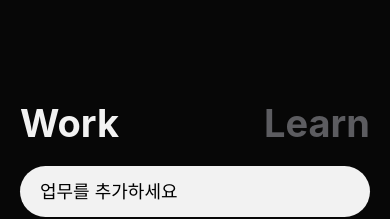
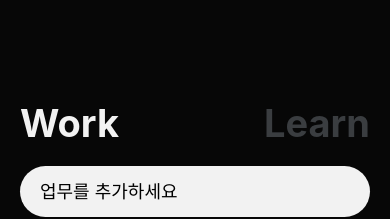
Before and after one commit to EumMericano-Study/WorkHardLearnHardApp, a React Native app: screen / in a window 390 px wide. Shown: the top 219 px of the page. Built offline with nearby package versions, Linux system fonts and the light colour scheme.

Commit message:
feat: 해시 오브젝트를 리스트화 하여 map함수 적용

```diff
--- a/App.tsx
+++ b/App.tsx
@@ -6,13 +6,22 @@ import {
   View,
   TouchableOpacity,
   TextInput,
+  ScrollView,
 } from "react-native";
 import { COLOR, FONT_WEIGHT } from "./constants";
+
+interface toDoListState {
+  [index: number]: toDoState;
+}
+interface toDoState {
+  text: string;
+  work: boolean;
+}
 
 export default function App() {
   const [working, setWorking] = useState<boolean>(true);
   const [text, setText] = useState<string>("");
-  const [toDos, setToDos] = useState({});
+  const [toDos, setToDos] = useState<toDoListState>({});
   const setToLearn = () => setWorking(false);
   const setToWork = () => setWorking(true);
 
@@ -33,7 +42,7 @@ export default function App() {
           <Text
             style={{
               ...styles.btnText,
-              color: working ? COLOR.WHITE : COLOR.GREY,
+              color: working ? COLOR.WHITE : COLOR.DARK_GREY,
             }}
           >
             Work
@@ -43,7 +52,7 @@ export default function App() {
           <Text
             style={{
               ...styles.btnText,
-              color: working ? COLOR.GREY : COLOR.WHITE,
+              color: working ? COLOR.DARK_GREY : COLOR.WHITE,
             }}
           >
             Learn
@@ -60,6 +69,13 @@ export default function App() {
           returnKeyType="done"
         />
       </View>
+      <ScrollView>
+        {Object.keys(toDos).map((key) => (
+          <View style={styles.toDo} key={key}>
+            <Text style={styles.toDoText}>{toDos[parseInt(key)].text}</Text>
+          </View>
+        ))}
+      </ScrollView>
     </View>
   );
 }
@@ -87,4 +103,8 @@ const styles = StyleSheet.create({
     marginTop: 20,
     borderRadius: 30,
   },
+  toDo: {},
+  toDoText: {
+    color: COLOR.WHITE,
+  },
 });
```
